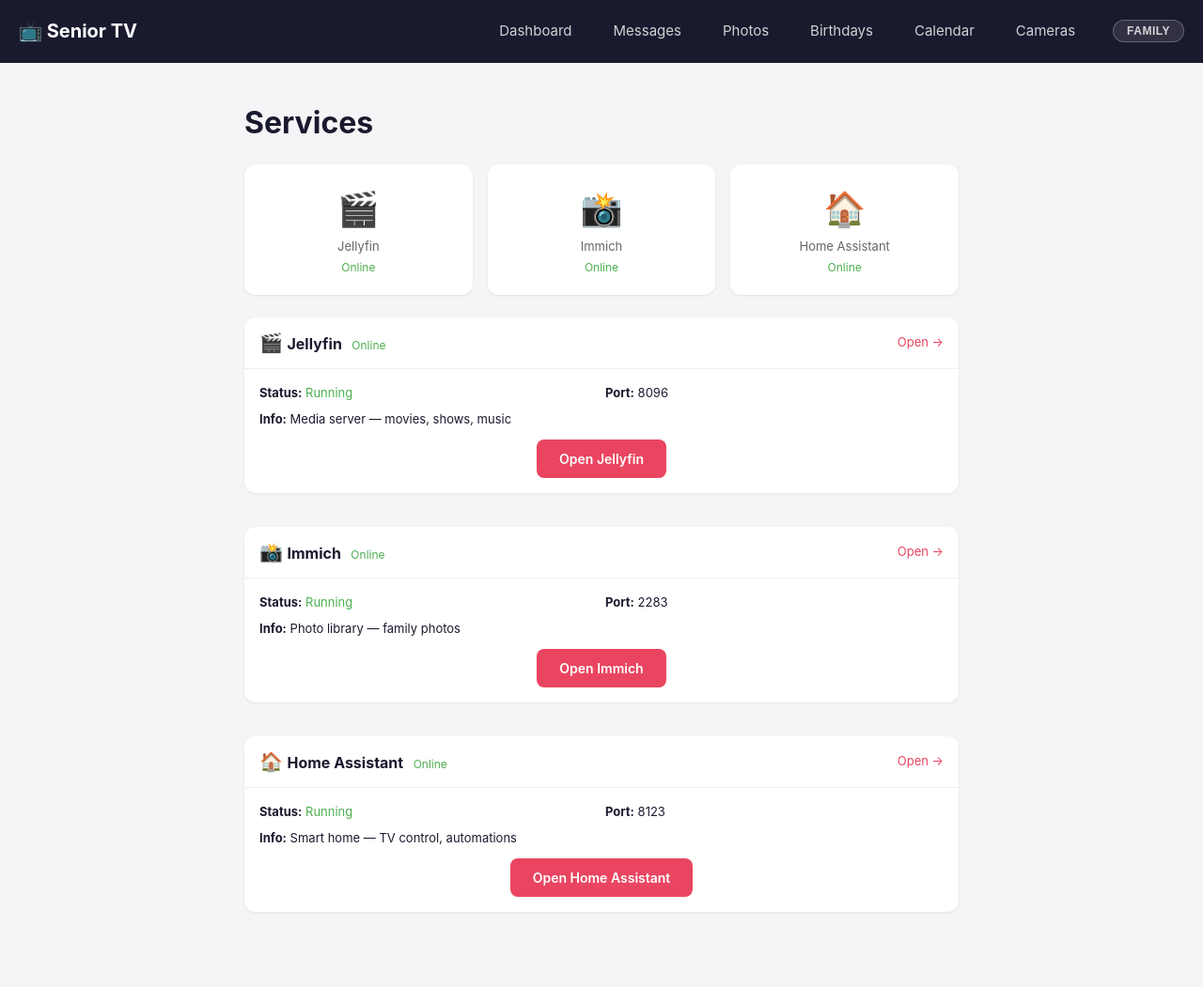
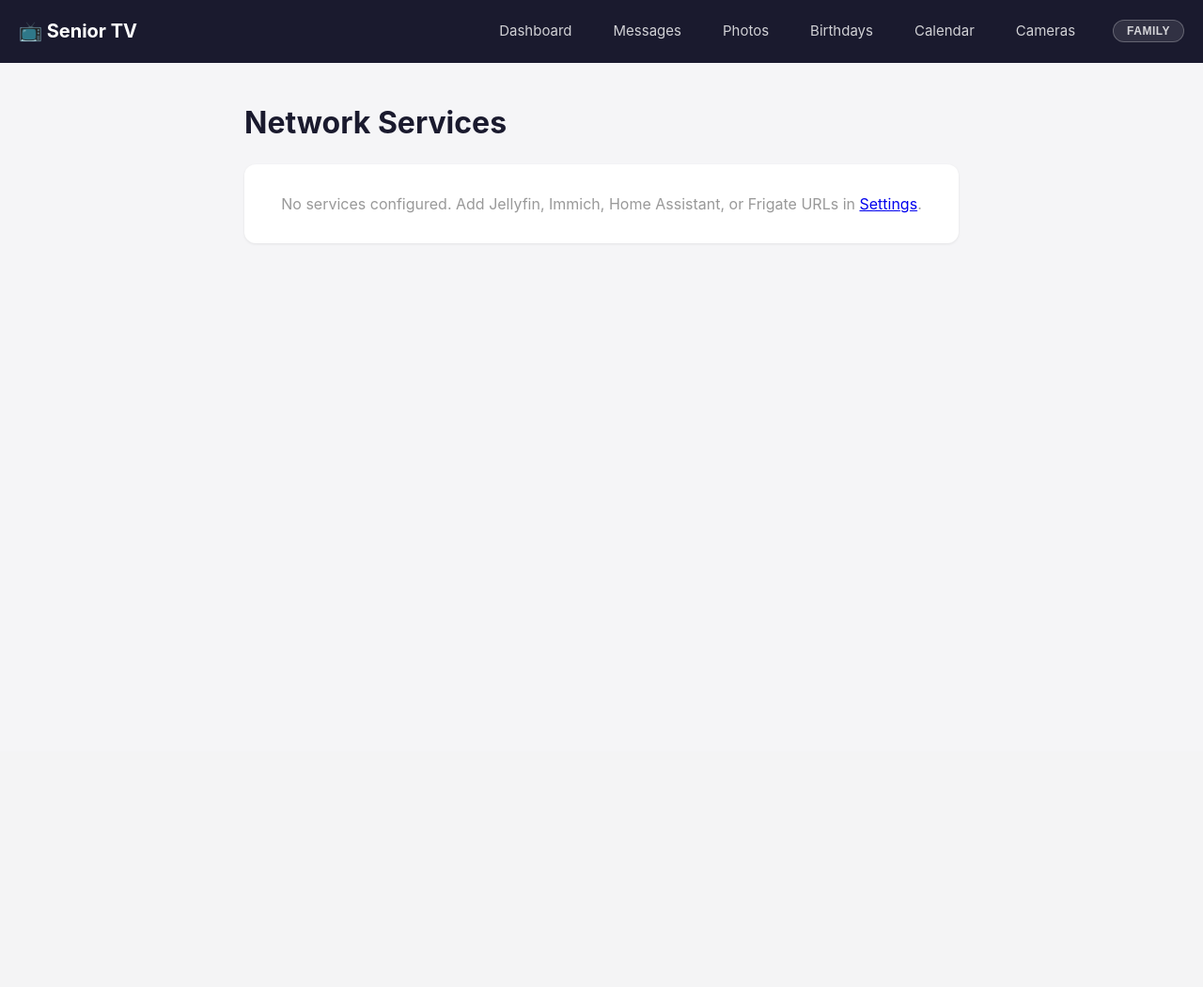
Before and after one commit to sandbreak80/senior-tv, a Flask app: page /admin/services in a window 1280 px wide. Shown: the whole page at 94% size. After the commit the page ends 227 px from the top, so only its background shows below. Run offline with Flask 3, Linux system fonts and the light colour scheme; data comes from the database, SQL or seed files in the repository; data that the repository does not hold is empty; some libraries are stand-ins or nearby versions.

Commit message:
Fix dashboard doorbell, activity, and services page
Dashboard: "Who's at the Door" now only shows events from last 24
hours (was showing stale events from days ago). "Today's Activity"
replaced useless presence-hour-bars with actual recent playback
activity log with titles, times, and durations.

Services: now checks actual network service URLs from settings
instead of hardcoded localhost ports. Shows Jellyfin, Immich, HA,
Frigate with version info. Removed Docker container stats (no
Docker on this box anymore).

Co-Authored-By: Claude Opus 4.6 (1M context) <noreply@anthropic.com>

```diff
--- a/server.py
+++ b/server.py
@@ -1554,16 +1554,20 @@ def admin_dashboard():
     except Exception:
         pass
 
-    # Recent doorbell events from Frigate
+    # Recent doorbell events from Frigate — only last 24 hours
     doorbell_events = []
     frigate_url = get_setting_or_default("frigate_url")
     if frigate_url:
         try:
+            import time as _time
             from smart_home import frigate_get_events
-            raw_events = frigate_get_events(frigate_url, camera="front_door", label="person", limit=4)
+            cutoff = _time.time() - 86400  # 24 hours ago
+            raw_events = frigate_get_events(frigate_url, camera="front_door", label="person", limit=8, after=cutoff)
             if raw_events:
                 for evt in raw_events:
                     ts = evt.get("start_time", 0)
+                    if ts < cutoff:
+                        continue
                     try:
                         evt_dt = datetime.fromtimestamp(ts)
                         evt_mins = int((datetime.now() - evt_dt).total_seconds() / 60)
@@ -1723,49 +1727,51 @@ def admin_camera_snapshot(camera_name):
 
 @app.route("/admin/services")
 def admin_services():
-    """Docker service management page."""
-    # Build service URLs dynamically based on request host
-    host_ip = request.host.split(":")[0]
-    local = _is_local_request()
-    services = [
-        {"name": "Jellyfin", "icon": "🎬", "url": f"http://{host_ip}:8096" if local else "/jellyfin/", "check": "http://localhost:8096", "port": "8096", "detail": "Media server — movies, shows, music"},
-        {"name": "Immich", "icon": "📸", "url": f"http://{host_ip}:2283" if local else "/immich/", "check": "http://localhost:2283", "port": "2283", "detail": "Photo library — family photos"},
-        {"name": "Home Assistant", "icon": "🏠", "url": f"http://{host_ip}:8123" if local else "/ha/", "check": "http://localhost:8123", "port": "8123", "detail": "Smart home — TV control, automations"},
-    ]
+    """Network service status page."""
+    jf_url = get_setting_or_default("jellyfin_url") or ""
+    im_url = get_setting_or_default("immich_url") or ""
+    ha_url = get_setting_or_default("ha_url") or ""
+    ha_token = get_setting_or_default("ha_token") or ""
+    frigate_url = get_setting_or_default("frigate_url") or ""
+
+    services = []
+    if jf_url:
+        services.append({"name": "Jellyfin", "icon": "🎬", "url": jf_url,
+                          "check": f"{jf_url}/System/Info/Public",
+                          "detail": "Media server — movies, shows, music"})
+    if im_url:
+        services.append({"name": "Immich", "icon": "📸", "url": im_url,
+                          "check": f"{im_url}/api/server/about",
+                          "detail": "Photo library — family photos"})
+    if ha_url:
+        services.append({"name": "Home Assistant", "icon": "🏠", "url": ha_url,
+                          "check": f"{ha_url}/api/",
+                          "headers": {"Authorization": f"Bearer {ha_token}"},
+                          "detail": "Smart home — TV control, automations"})
+    if frigate_url:
+        services.append({"name": "Frigate", "icon": "📷", "url": frigate_url,
+                          "check": f"{frigate_url}/api/stats",
+                          "detail": "Camera NVR — doorbell alerts, person detection"})
+
     for svc in services:
         try:
-            resp = requests.get(svc["check"], timeout=3, allow_redirects=True)
+            hdrs = svc.pop("headers", {})
+            resp = requests.get(svc["check"], headers=hdrs, timeout=3,
+                                allow_redirects=True, verify=False)
             svc["ok"] = resp.status_code < 500
+            if resp.ok:
+                try:
+                    info = resp.json()
+                    if "Version" in info:
+                        svc["version"] = info["Version"]
+                    elif "version" in info:
+                        svc["version"] = info["version"]
+                except Exception:
+                    pass
         except Exception:
             svc["ok"] = False
 
-    # Docker container stats
-    docker_stats = []
-    try:
-        result = subprocess.run(
-            ["docker", "stats", "--no-stream", "--format", "{{.Name}}\t{{.Status}}\t{{.CPUPerc}}\t{{.MemUsage}}"],
-            capture_output=True, text=True, timeout=10,
-        )
-        # Fallback to docker ps if stats fails
-        if not result.stdout.strip():
-            result = subprocess.run(
-                ["docker", "ps", "--format", "{{.Names}}\t{{.Status}}\t-\t-"],
-                capture_output=True, text=True, timeout=5,
-            )
-        for line in result.stdout.strip().split("\n"):
-            if line:
-                parts = line.split("\t")
-                if len(parts) >= 4:
-                    docker_stats.append({
-                        "name": parts[0],
-                        "status": parts[1] if len(parts) > 1 else "?",
-                        "cpu": parts[2] if len(parts) > 2 else "?",
-                        "mem": parts[3] if len(parts) > 3 else "?",
-                    })
-    except Exception:
-        pass
-
-    return render_template("admin/services.html", services=services, docker_stats=docker_stats)
+    return render_template("admin/services.html", services=services, docker_stats=[])
 
 
 @app.route("/admin/tv-view")
--- a/templates/admin/services.html
+++ b/templates/admin/services.html
@@ -1,8 +1,13 @@
 {% extends "admin/base.html" %}
 {% block title %}Services{% endblock %}
 {% block content %}
-<h1 style="margin: 20px 0;">Services</h1>
+<h1 style="margin: 20px 0;">Network Services</h1>
 
+{% if not services %}
+<div class="card" style="padding: 30px; text-align: center; color: #999;">
+    No services configured. Add Jellyfin, Immich, Home Assistant, or Frigate URLs in <a href="/admin/settings">Settings</a>.
+</div>
+{% else %}
 <div class="stats-row">
     {% for svc in services %}
     <div class="stat-card" style="cursor: pointer;" onclick="window.open('{{ svc.url }}', '_blank')">
@@ -29,13 +34,11 @@
             <a href="{{ svc.url }}" target="_blank" style="font-size: 13px; color: #e94560; text-decoration: none;">Open &rarr;</a>
         </div>
         {% if svc.ok %}
-        <div style="padding: 16px; text-align: center;">
-            <div style="display: grid; grid-template-columns: 1fr 1fr; gap: 8px; font-size: 13px; text-align: left; margin-bottom: 12px;">
-                <div><strong>Status:</strong> <span style="color: #4caf50;">Running</span></div>
-                <div><strong>Port:</strong> {{ svc.port }}</div>
-                {% if svc.detail %}
-                <div style="grid-column: span 2;"><strong>Info:</strong> {{ svc.detail }}</div>
-                {% endif %}
+        <div style="padding: 16px;">
+            <div style="font-size: 13px; margin-bottom: 12px;">
+                <div><strong>URL:</strong> <code style="font-size: 12px;">{{ svc.url }}</code></div>
+                {% if svc.version %}<div style="margin-top: 4px;"><strong>Version:</strong> {{ svc.version }}</div>{% endif %}
+                {% if svc.detail %}<div style="margin-top: 4px; color: #888;">{{ svc.detail }}</div>{% endif %}
             </div>
             <a href="{{ svc.url }}" target="_blank"
                style="display: inline-block; padding: 10px 24px; background: #e94560; color: white;
@@ -44,28 +47,12 @@
             </a>
         </div>
         {% else %}
-        <div style="padding: 30px; text-align: center; color: #999;">Service is not responding.</div>
+        <div style="padding: 30px; text-align: center; color: #999;">
+            Not responding at <code>{{ svc.check }}</code>
+        </div>
         {% endif %}
     </div>
     {% endfor %}
 </div>
-
-{% if docker_stats %}
-<div class="card" style="margin-top: 20px;">
-    <h2>Container Resources</h2>
-    <div class="table-wrap">
-        <table>
-            <tr><th>Container</th><th>Status</th><th>CPU</th><th>Memory</th></tr>
-            {% for c in docker_stats %}
-            <tr>
-                <td>{{ c.name }}</td>
-                <td style="color: {{ '#4caf50' if 'Up' in c.status else '#f44336' }};">{{ c.status[:20] }}</td>
-                <td>{{ c.cpu }}</td>
-                <td>{{ c.mem }}</td>
-            </tr>
-            {% endfor %}
-        </table>
-    </div>
-</div>
 {% endif %}
 {% endblock %}
```
Also changed, not shown: templates/admin/dashboard.html (+14 -14 lines).
